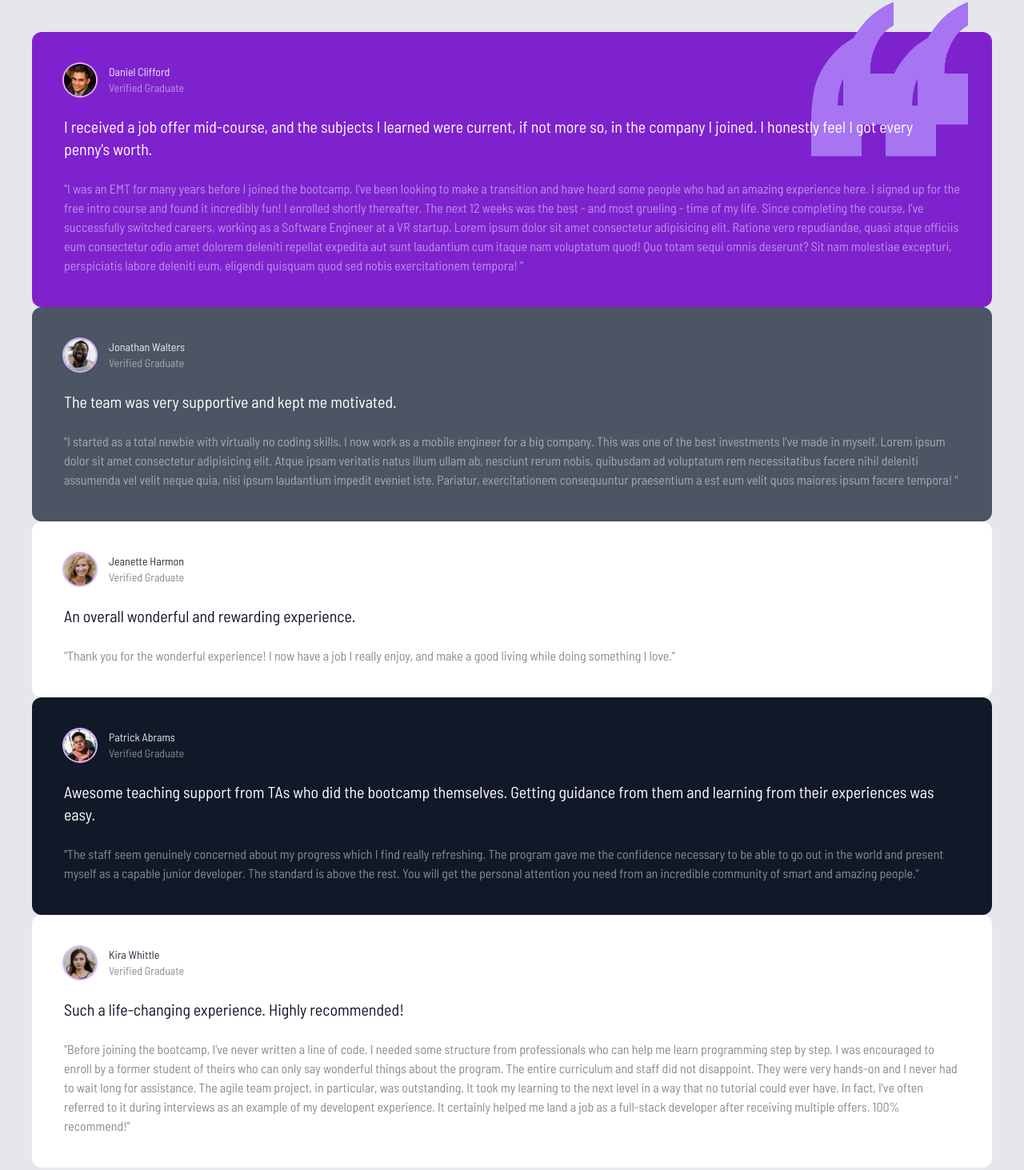
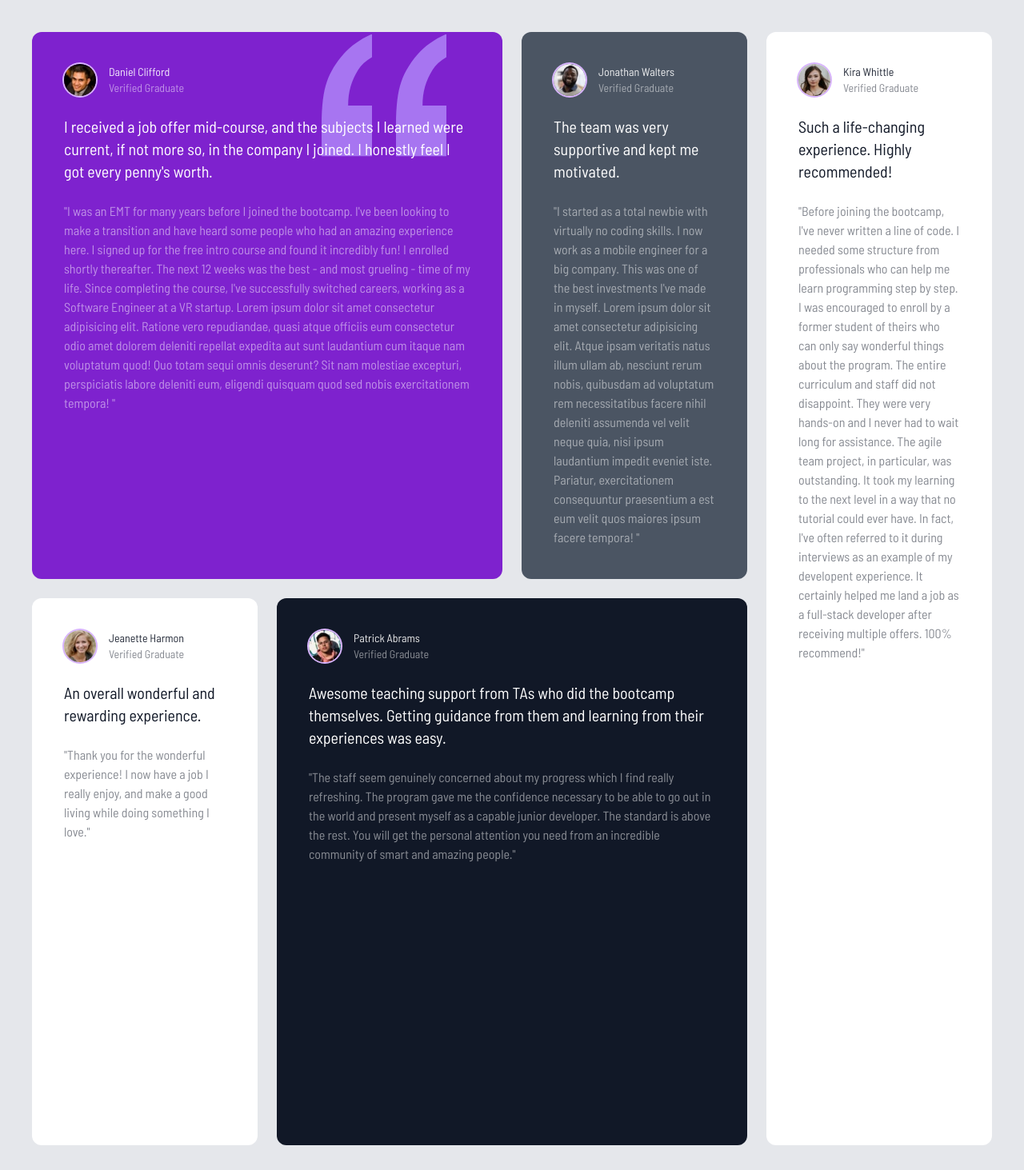
Before and after one commit to btsmith1212/testimonial-grid, a website: page index.html in a window 1280 px wide. Shown: the whole page at 80% size. Drawn offline with Linux system fonts and the light colour scheme.

Commit message:
aligned boxes to custom grid

```diff
--- a/index.html
+++ b/index.html
@@ -13,9 +13,9 @@
     <!--global container-->
     <div class="container mx-auto max-w-7xl p-2 md:p-10">
         <!--grid container-->
-        <div class="text-white">
+        <div class="grid gap-6 grid-cols-1 text-white md:grid-cols-4 md:grid-rows-2">
             <!--box 1-->
-            <div class="relative p-10 rounded-xl bg-purple-700">
+            <div class="relative p-10 rounded-xl bg-purple-700 md:col-span-2">
                 <!--quotes image-->
                 <img src="images/bg-pattern-quotation.svg" alt="" class="absolute top-3 right-10 scale-125 md:top-7 md:right-24 md:scale-150"/>
                 <!--header-->
@@ -51,10 +51,8 @@
             </div>
             <!--box 2-->
             <div class="p-10 rounded-xl bg-gray-600">
-                <!--quotes image-->
-                <img src="images/bg-pattern-quotation.svg" alt="" class="absolute top-3 right-10 scale-125 md:top-7 md:right-24 md:scale-150"/>
                 <!--header-->
-                <div class="flex z-10 space-x-4">
+                <div class="flex space-x-4">
                     <img src="images/image-jonathan.jpg" alt="" class="w-10 h-10 rounded-full ring-2 ring-purple-300"/>
                     <div class="text-sm">
                         <h4 class="opacity-90">Jonathan Walters</h4>
@@ -79,11 +77,9 @@
                 </p>
             </div>
             <!--box 3-->
-            <div class="hidden p-10 rounded-xl text-gray-900 bg-white">
-                <!--quotes image-->
-                <img src="images/bg-pattern-quotation.svg" alt="" class="absolute top-3 right-10 scale-125 md:top-7 md:right-24 md:scale-150"/>
+            <div class="hidden p-10 rounded-xl text-gray-900 bg-white md:block md:row-span-2">
                 <!--header-->
-                <div class="flex z-10 space-x-4">
+                <div class="flex space-x-4">
                     <img src="images/image-kira.jpg" alt="" class="w-10 h-10 rounded-full ring-2 ring-purple-300"/>
                     <div class="text-sm">
                         <h4 class="opacity-90">Kira Whittle</h4>
@@ -112,10 +108,8 @@
             </div>
             <!--box 4-->
             <div class="p-10 rounded-xl text-gray-900 bg-white">
-                <!--quotes image-->
-                <img src="images/bg-pattern-quotation.svg" alt="" class="absolute top-3 right-10 scale-125 md:top-7 md:right-24 md:scale-150"/>
                 <!--header-->
-                <div class="flex z-10 space-x-4">
+                <div class="flex space-x-4">
                     <img src="images/image-jeanette.jpg" alt="" class="w-10 h-10 rounded-full ring-2 ring-purple-300"/>
                     <div class="text-sm">
                         <h4 class="opacity-90">Jeanette Harmon</h4>
@@ -133,11 +127,9 @@
                 </p>
             </div>
             <!--box 5-->
-            <div class="p-10 rounded-xl bg-gray-900">
-                <!--quotes image-->
-                <img src="images/bg-pattern-quotation.svg" alt="" class="absolute top-3 right-10 scale-125 md:top-7 md:right-24 md:scale-150"/>
+            <div class="p-10 rounded-xl bg-gray-900 md:col-span-2">
                 <!--header-->
-                <div class="flex z-10 space-x-4">
+                <div class="flex space-x-4">
                     <img src="images/image-patrick.jpg" alt="" class="w-10 h-10 rounded-full ring-2 ring-purple-300"/>
                     <div class="text-sm">
                         <h4 class="opacity-90">Patrick Abrams</h4>
@@ -161,11 +153,9 @@
                 </p>
             </div>
             <!--box 6-->
-            <div class="p-10 rounded-xl text-gray-900 bg-white">
-                <!--quotes image-->
-                <img src="images/bg-pattern-quotation.svg" alt="" class="absolute top-3 right-10 scale-125 md:top-7 md:right-24 md:scale-150"/>
+            <div class="p-10 rounded-xl text-gray-900 bg-white md:hidden">
                 <!--header-->
-                <div class="flex z-10 space-x-4">
+                <div class="flex space-x-4">
                     <img src="images/image-kira.jpg" alt="" class="w-10 h-10 rounded-full ring-2 ring-purple-300"/>
                     <div class="text-sm">
                         <h4 class="opacity-90">Kira Whittle</h4>
```
Also changed, not shown: css/style.css.
